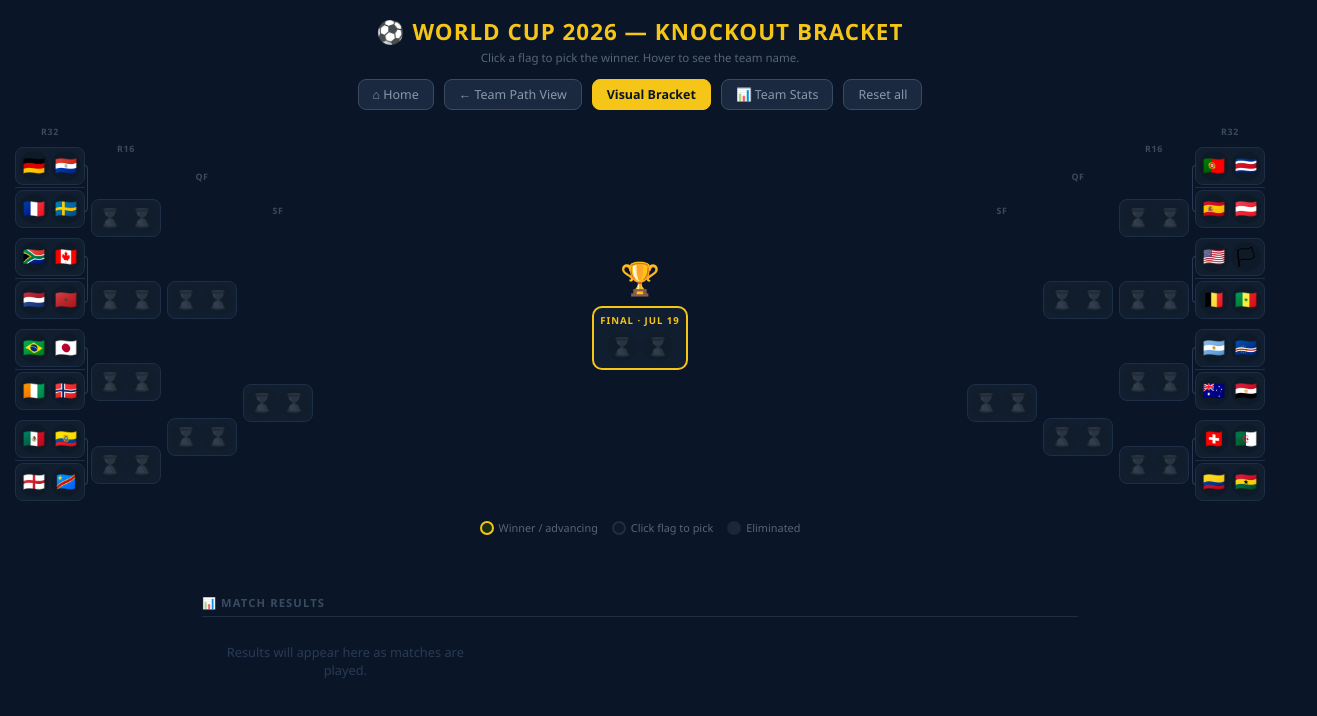
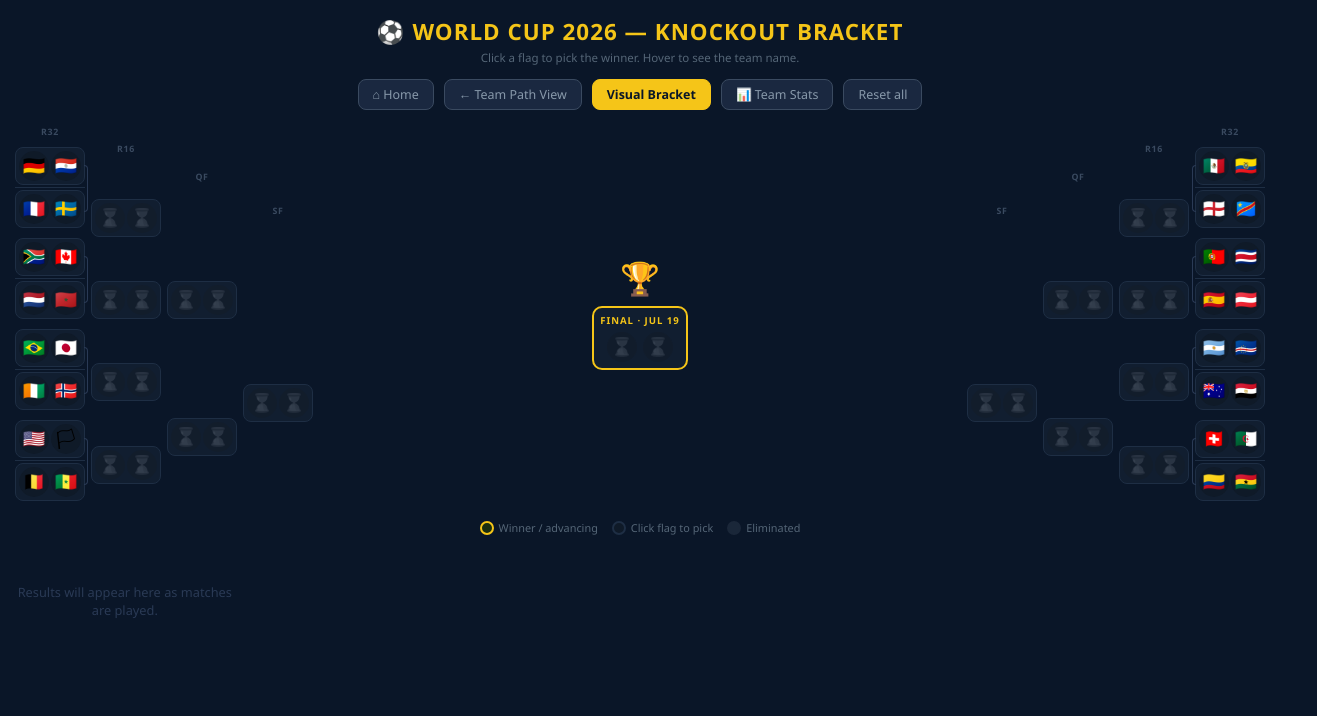
Before and after one commit to umutogit/wcupweb2026, a plain HTML site: page wc2026 visual bracket.html in a window 1280 px wide. Shown: the whole page, 1317 px wide, since content can reach past the window. Drawn offline with Linux system fonts and the light colour scheme; no server answers.

Commit message:
Add files via upload

```diff
--- a/wc2026 visual bracket.html
+++ b/wc2026 visual bracket.html
@@ -185,15 +185,15 @@ var MATCHES={
   // R16
     r16a:{t1match:"m74",t2match:"m77",date:"Jul 4",venue:"Philadelphia"},
   r16b:{t1match:"m73",t2match:"m75",date:"Jul 4",venue:"Houston"},
-  r16c:{t1match:"m76",t2match:"m78",date:"Jul 5",venue:"New York/NJ"},
-  r16d:{t1match:"m79",t2match:"m80",date:"Jul 5",venue:"Mexico City"},
-  r16e:{t1match:"m83",t2match:"m84",date:"Jul 6",venue:"Dallas"},
-  r16f:{t1match:"m81",t2match:"m82",date:"Jul 6",venue:"Seattle"},
+  r16c:{t1match:"m76",t2match:"m78",date:"Jul 5",venue:"East Rutherford"},
+  r16d:{t1match:"m81",t2match:"m82",date:"Jul 5",venue:"Seattle"},
+  r16e:{t1match:"m79",t2match:"m80",date:"Jul 6",venue:"Mexico City"},
+  r16f:{t1match:"m83",t2match:"m84",date:"Jul 6",venue:"Dallas"},
   r16g:{t1match:"m86",t2match:"m88",date:"Jul 7",venue:"Atlanta"},
   r16h:{t1match:"m85",t2match:"m87",date:"Jul 7",venue:"Vancouver"},
   // QF
     qfa:{t1match:"r16a",t2match:"r16b",date:"Jul 9",venue:"Philadelphia"},
-  qfb:{t1match:"r16c",t2match:"r16d",date:"Jul 10",venue:"New York/NJ"},
+  qfb:{t1match:"r16c",t2match:"r16d",date:"Jul 10",venue:"East Rutherford"},
   qfc:{t1match:"r16e",t2match:"r16f",date:"Jul 9",venue:"Dallas"},
   qfd:{t1match:"r16g",t2match:"r16h",date:"Jul 11",venue:"Atlanta"},
   // SF
@@ -395,7 +395,7 @@ function render(){
 
   // LEFT SIDE — one R32 column with 4 pairs
   var L=document.createElement("div");L.className="side";
-  L.appendChild(makeCol([["m74","m77"],["m73","m75"],["m76","m78"],["m79","m80"]],"R32",true));
+  L.appendChild(makeCol([["m74","m77"],["m73","m75"],["m76","m78"],["m81","m82"]],"R32",true));
   L.appendChild(makeCol(["r16a","r16b","r16c","r16d"],"R16",false));
   L.appendChild(makeCol(["qfa","qfb"],"QF",false));
   L.appendChild(makeCol(["sfa"],"SF",false));
@@ -420,7 +420,7 @@ function render(){
 
   // RIGHT SIDE — one R32 column with 4 pairs (reversed)
   var R=document.createElement("div");R.className="side right";
-  R.appendChild(makeCol([["m83","m84"],["m81","m82"],["m86","m88"],["m85","m87"]],"R32",true));
+  R.appendChild(makeCol([["m79","m80"],["m83","m84"],["m86","m88"],["m85","m87"]],"R32",true));
   R.appendChild(makeCol(["r16e","r16f","r16g","r16h"],"R16",false));
   R.appendChild(makeCol(["qfc","qfd"],"QF",false));
   R.appendChild(makeCol(["sfb"],"SF",false));
@@ -571,8 +571,6 @@ loadLiveResults = async function(){
 
 </script>
 
-<div class="scoreboard">
-  <div class="scoreboard-title">&#128202; Match Results</div>
   <div class="scores-grid" id="scores-grid">
     <div class="scoreboard-empty">Results will appear here as matches are played.</div>
   </div>
```
